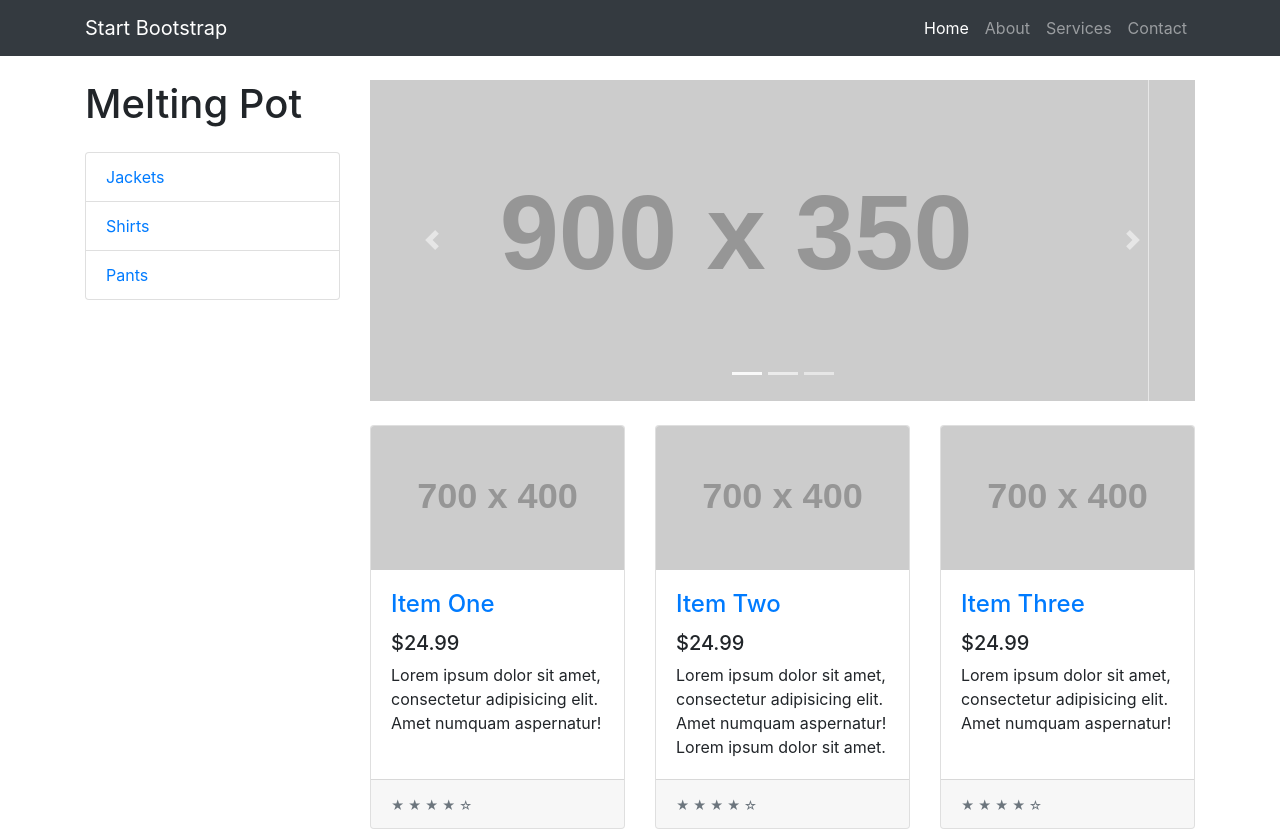
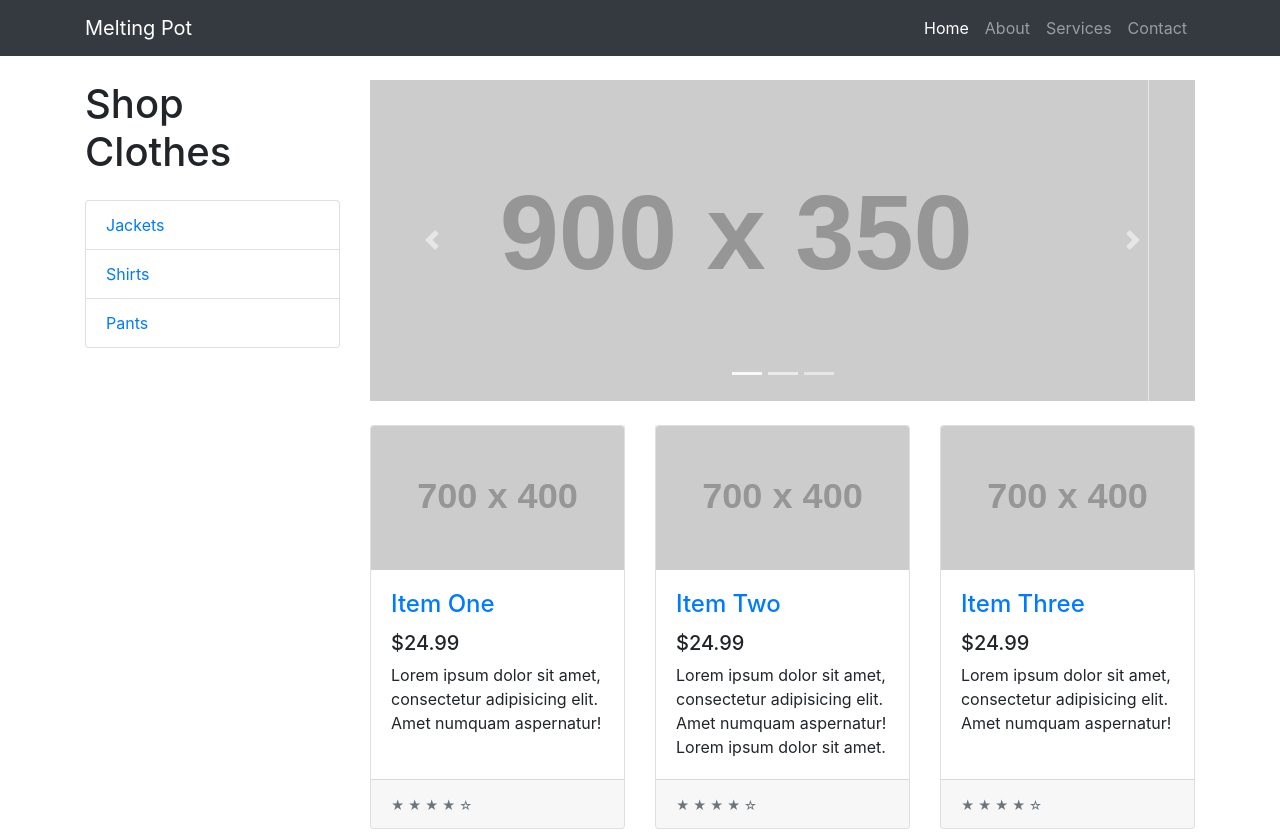
Before and after one commit to philakagujones/Test-Site-Stuff, a website: page index.html in a window 1280 px wide. Shown: the top 832 px of the page. Drawn offline with Linux system fonts and the light colour scheme; placeholder pictures from the web are drawn by us.

Commit message:
Update index.html

```diff
--- a/index.html
+++ b/index.html
@@ -23,7 +23,7 @@
   <!-- Navigation -->
   <nav class="navbar navbar-expand-lg navbar-dark bg-dark fixed-top">
     <div class="container">
-      <a class="navbar-brand" href="#">Start Bootstrap</a>
+      <a class="navbar-brand" href="#">Melting Pot</a>
       <button class="navbar-toggler" type="button" data-toggle="collapse" data-target="#navbarResponsive" aria-controls="navbarResponsive" aria-expanded="false" aria-label="Toggle navigation">
         <span class="navbar-toggler-icon"></span>
       </button>
@@ -55,7 +55,7 @@
 
       <div class="col-lg-3">
 
-        <h1 class="my-4">Melting Pot</h1>
+        <h1 class="my-4">Shop Clothes</h1>
         <div class="list-group">
           <a href="#" class="list-group-item">Jackets</a>
           <a href="#" class="list-group-item">Shirts</a>
@@ -207,7 +207,7 @@
   <!-- Footer -->
   <footer class="py-5 bg-dark">
     <div class="container">
-      <p class="m-0 text-center text-white">Copyright &copy; Your Website 2019</p>
+      <p class="m-0 text-center text-white">Copyright &copy; Melting Pot 2019</p>
     </div>
     <!-- /.container -->
   </footer>
```
